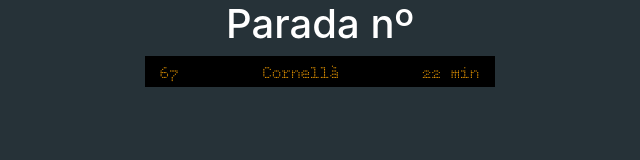
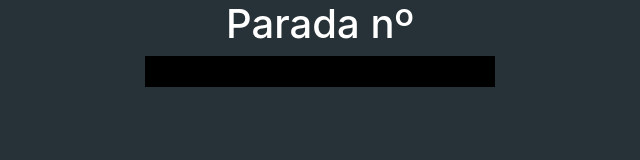
Before and after one commit to Fedemontagudo/ejercicio-react-tmb, a React (Create React App) app: page / in a window 1280 px wide. Shown: the top 160 px of the page, without its empty margins (320-960 px from the left). Built offline with nearby package versions, Linux system fonts and the light colour scheme; a web font is replaced by a local one.

Commit message:
Añadido la info del display con datos de la Api

```diff
--- a/src/App.js
+++ b/src/App.js
@@ -15,7 +15,6 @@ function App() {
   const [numeroLinea, setNumeroLinea] = useState(0);
   const [ocultarFrase, setOcultarFrase] = useState(true);
   const [tiempo, setTiempo] = useState(0);
-  const { data: { ibus } } = datosApi;
 
   useEffect(() => {
     if (numeroParada) {
@@ -31,8 +30,8 @@ function App() {
 
 
   return (
-    <BuscarParadaContext.Provider value={{ ibus, numeroParada, parada, lineas, setNumeroParada, setOcultarFrase }}>
-      <LineasContext.Provider value={{ numeroLinea, tiempo, lineas, setTiempo, setNumeroLinea }}>
+    <BuscarParadaContext.Provider value={{ numeroParada, parada, lineas, setNumeroParada, setOcultarFrase, }}>
+      <LineasContext.Provider value={{ numeroLinea, tiempo, lineas, parada, setTiempo, setNumeroLinea }}>
         <OcultarContext.Provider value={ocultarFrase}>
           <div className="contenedor">
             <InfoParada />
--- a/src/Componentes/Buscador.js
+++ b/src/Componentes/Buscador.js
@@ -5,7 +5,7 @@ import useFetch from "../hooks/useFetch";
 
 const Buscador = () => {
   const buses = useContext(BuscarParadaContext);
-  const { numeroParada, setNumeroParada, parada, lineas, setOcultarFrase } = buses;
+  const { numeroParada, setNumeroParada, parada, setOcultarFrase, } = buses;
 
   const cambiarInput = e => {
     setNumeroParada(e.target.value);
--- a/src/Componentes/DisplayParada.js
+++ b/src/Componentes/DisplayParada.js
@@ -1,30 +1,36 @@
 import { useContext, useEffect, useState } from "react";
 import BuscarParadaContext from "../contexts/BuscarParadaContext";
+import OcultarContext from "../contexts/OcultarContext";
 
 const DisplayParada = () => {
   const bus = useContext(BuscarParadaContext);
-  const { ibus } = bus;
+  const ocultarFrase = useContext(OcultarContext);
+  const { lineas } = bus;
   const [topLineasParada, setTopLineasParada] = useState(0);
   useEffect(() => {
     let numeroDeRepeticiones = 0;
     const intervalMovimiento = setInterval(() => {
       setTopLineasParada((top) => top - 30);
       numeroDeRepeticiones++;
-      if (numeroDeRepeticiones === ibus.length) {
-        numeroDeRepeticiones = 0;
-        setTopLineasParada(0);
+      if (lineas) {
+        if (numeroDeRepeticiones === lineas.data.ibus.length) {
+          numeroDeRepeticiones = 0;
+          setTopLineasParada(0);
+          clearInterval(intervalMovimiento);
+        }
       }
     }, 5000);
-  }, [ibus.length]);
+  }, [lineas]);
   return (
     <div className="display">
       {
-        ibus.map(bus =>
+        (lineas && ocultarFrase === false) && lineas.data.ibus.map(bus =>
           <div key={bus.routeId} className="bus" style={{ top: `${topLineasParada}px` }}>
             <span className="linea">{bus.line}</span>
             <span className="destino">{bus.destination}</span>
             <span className="tiempo">{bus["text-ca"]}</span>
           </div>)
+
       }
     </div>
   );
--- a/src/Componentes/TiempoParada.js
+++ b/src/Componentes/TiempoParada.js
@@ -8,8 +8,8 @@ const TiempoParada = () => {
   const elegirLinea = useContext(LineasContext);
   const { lineas, numeroLinea, tiempo, setTiempo } = elegirLinea;
   useEffect(() => {
-    if (numeroLinea !== 0 && numeroLinea !== "") {
-      setTiempo(lineas.data.ibus.filter(bus => bus.line === numeroLinea)[0]["text-ca"]);
+    if (numeroLinea !== 0 && numeroLinea !== "" && lineas.data.ibus.length !== 0) {
+      setTiempo(lineas.data.ibus?.filter(bus => bus.line === numeroLinea)[0]["text-ca"]);
     }
   }, [lineas, numeroLinea, setTiempo]);
   return (
```
